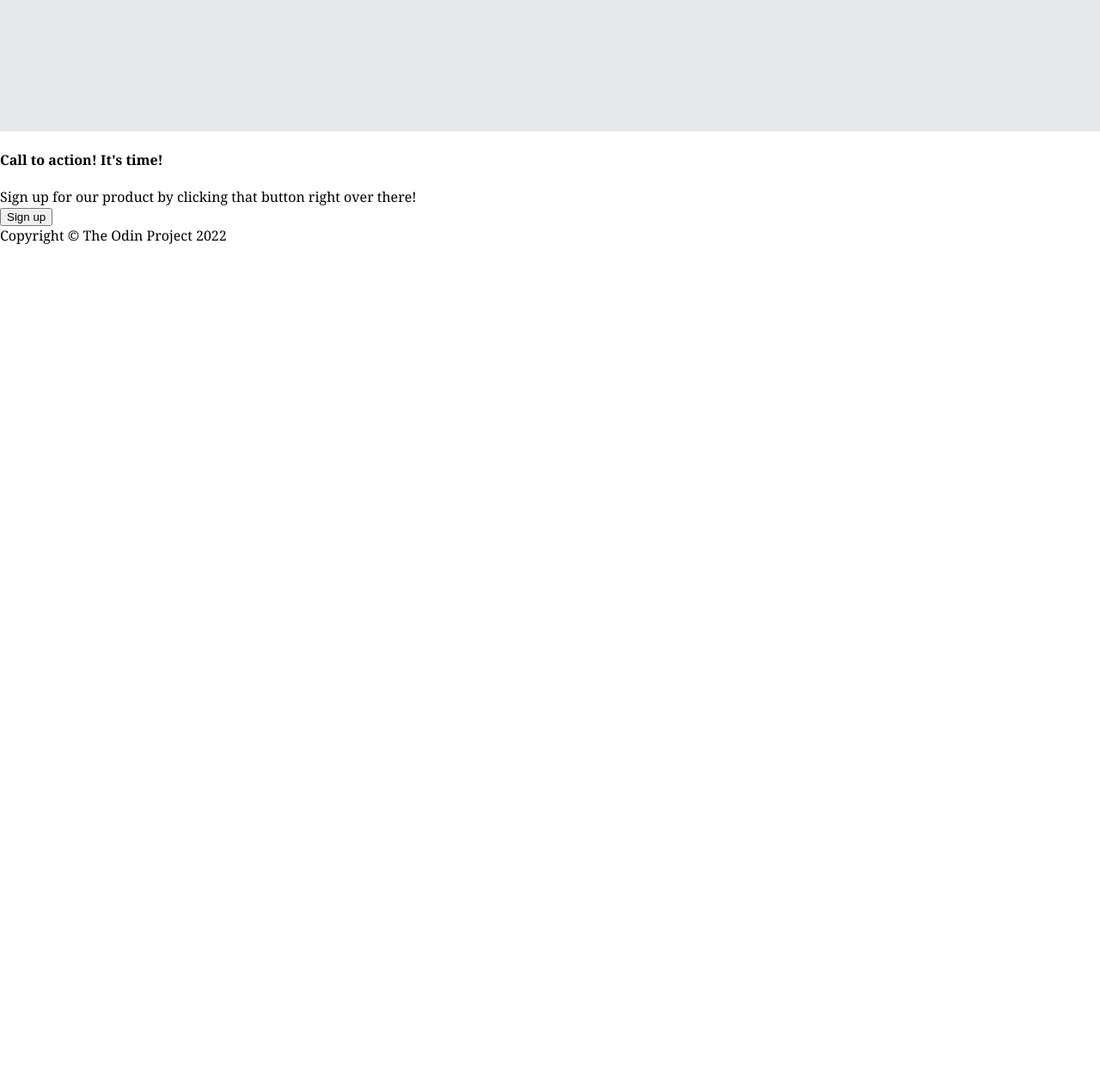
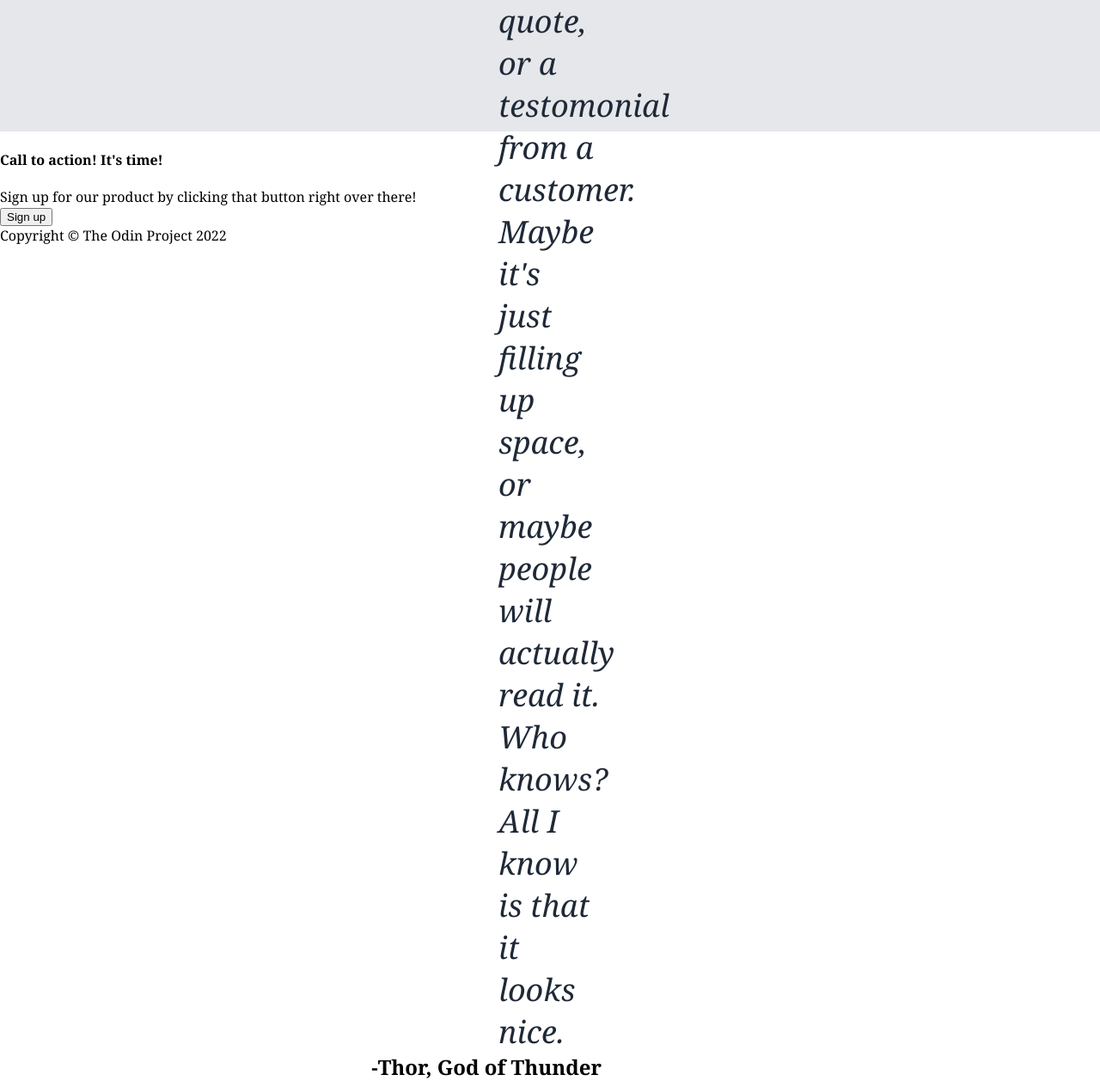
Before and after one commit to Oblasosa/landing-page, a plain HTML site: page index.html in a window 1280 px wide. Shown: the part 1186-2444 px from the top of the page at 86% size. Before the commit the page ends 1471 px from the top, so only its background shows below. Drawn offline with Linux system fonts and the light colour scheme.

Commit message:
added quote section

```diff
--- a/index.html
+++ b/index.html
@@ -54,12 +54,15 @@
                 under an illustration or image</div>
         </div>
     </div>
-    <div class="quote">
-        <div>This is an inspiring quote, or a testomonial from a
-            customer. Maybe it's just filling up space, or maybe people will
-            actually read it. Who knows? All I know is that it looks nice.
+    <div class="quote-space">
+        <div class="quote">
+            <div class="quote-text">
+                This is an inspiring quote, or a testomonial from a customer.
+                Maybe it's just filling up space, or maybe people will actually
+                read it. Who knows? All I know is that it looks nice.
+            </div>
+            <div class="quote-end">-Thor, God of Thunder</div>
         </div>
-        <div>-Thor, God of Thunder</div>
     </div>
     <div class="bottom">
         <h4>Call to action! It's time!</h4>
--- a/style.css
+++ b/style.css
@@ -129,7 +129,29 @@ h2 {
 
 }
 
-.quote {
+.quote-space {
     height: 400px;
     background: #e5e7eb;
 }
+
+.quote {
+    margin-left:400px;
+    margin-right:400px;
+
+}
+
+.quote-text {
+    padding-top: 100px;
+    padding-left: 180px;
+    padding-right: 180px;
+    font-size: 36px;
+    font-style: italic;
+    color: #1f2937;
+}
+
+.quote-end {
+    text-align: right;
+    padding-right: 180px;
+    font-weight: 900;
+    font-size: 24px;
+}
```
